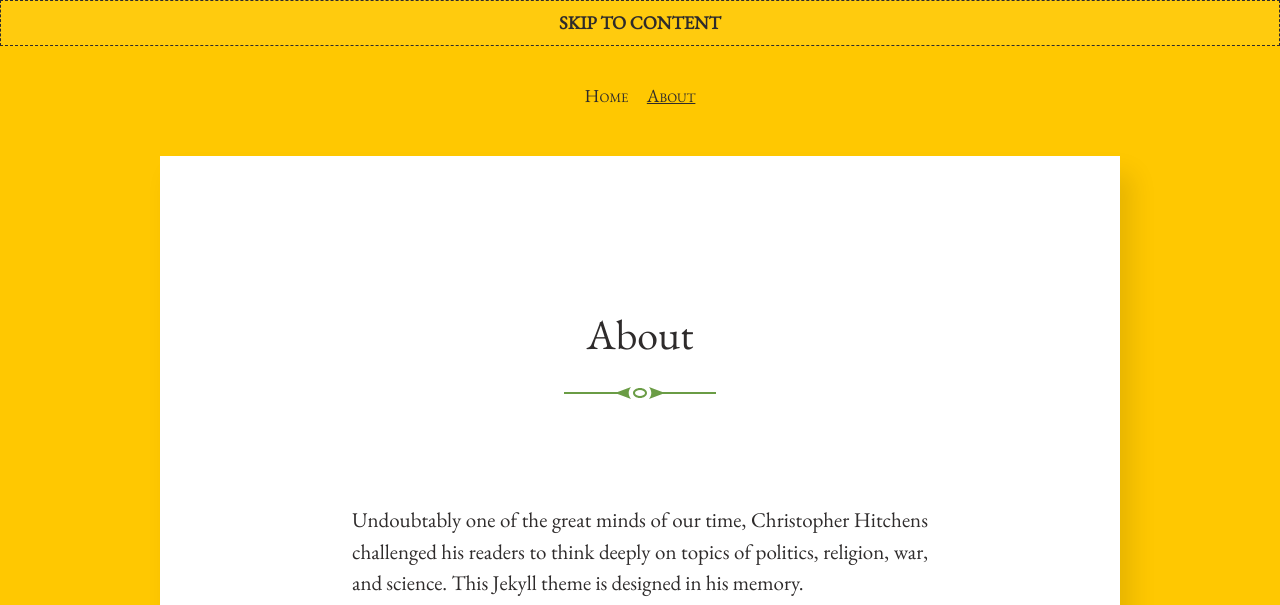
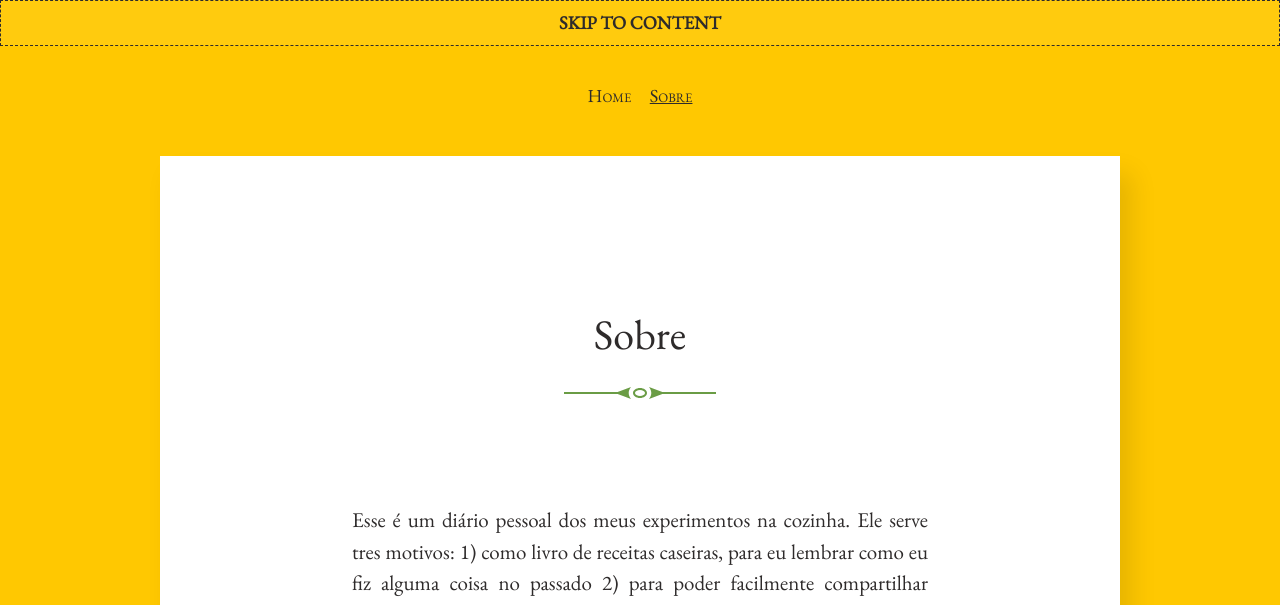
Before and after one commit to tibroc/botanica-aplicada, a Jekyll site: the page built from about.md, in a window 1280 px wide and 1400 px high. Shown: the top 605 px of the window. Built offline with Jekyll 4.4.1, drawn with Linux system fonts in a browser that asks for light colours; some of the changed text lies outside the part shown.

Commit message:
added about

```diff
--- a/_data/menu.yml
+++ b/_data/menu.yml
@@ -1,2 +1,2 @@
-- title: About
+- title: Sobre
   url: /about.html
--- a/about.md
+++ b/about.md
@@ -1,17 +1,27 @@
 ---
 layout: post
-title: About
+title: Sobre
 ---
 
-Undoubtably one of the great minds of our time, Christopher Hitchens challenged his readers to think deeply on topics of politics, religion, war, and science. This Jekyll theme is designed in his memory.
+Esse é um diário pessoal dos meus experimentos na cozinha.
+Ele serve tres motivos:
+1) como livro de receitas caseiras, para eu lembrar como eu fiz alguma coisa no passado
+2) para poder facilmente compartilhar receitas
+3) eu aprendendo melhor escrever português (que não é o meu idioma maternal)
+Eu cozinho como hobby então eu uso como base o trabalho de muitos profissionais
+que se dedicam a uma cozinha boa e artesanal
+e sempre vou indicar onde eu achei a receita original se eu uso o trabalho de outros como inspiração.
+
+Eu escolhi o nome do blog, porque o reino das plantas tem
+[uma diversidade gigante de metabólitos](https://www.sciencedirect.com/science/article/abs/pii/S1360138518302115).
+Essa diversidade resulta numa gama imensa de sabores e aromas que podemos usar na cozinha
+– e é isso que me da prazer de explorar cozinhando.
+Então a maioria das receitas vão ser vegetarianas, enquanto não exlusivamente.
+
 
 <figure>
-  <img alt="Christopher Hitchens" src="https://upload.wikimedia.org/wikipedia/commons/6/63/Christopher_Hitchens_2008-04-24_001.jpg" />
+  <img alt="Mercado" src="assets/images/mercado.JPG" />
   <figcaption>
-    Photo by Fri Tanke and licensed under the <a href="https://creativecommons.org/licenses/by/3.0/deed.en">Creative Commons Attribution 3.0 Unported</a> license.
+    Mercado em Santiago de Chile, 2009 – <a href="https://creativecommons.org/licenses/by/4.0/">Creative Commons BY 4.0</a> license.
   </figcaption>
 </figure>
-
-From [Wikipedia](https://en.wikipedia.org/wiki/Christopher_Hitchens):
-
->Christopher Eric Hitchens (13 April 1949 – 15 December 2011) was an Anglo-American author, columnist, essayist, orator, religious and literary critic, social critic, and journalist. Hitchens was the author, co-author, editor or co-editor of over 30 books, including five collections of essays on culture, politics and literature. A staple of public discourse, his confrontational style of debate made him both a lauded intellectual and a controversial public figure. He contributed to New Statesman, The Nation, The Weekly Standard, The Atlantic, London Review of Books, The Times Literary Supplement, Slate, Free Inquiry and Vanity Fair.
```
Also changed, not shown: 1 other file.
